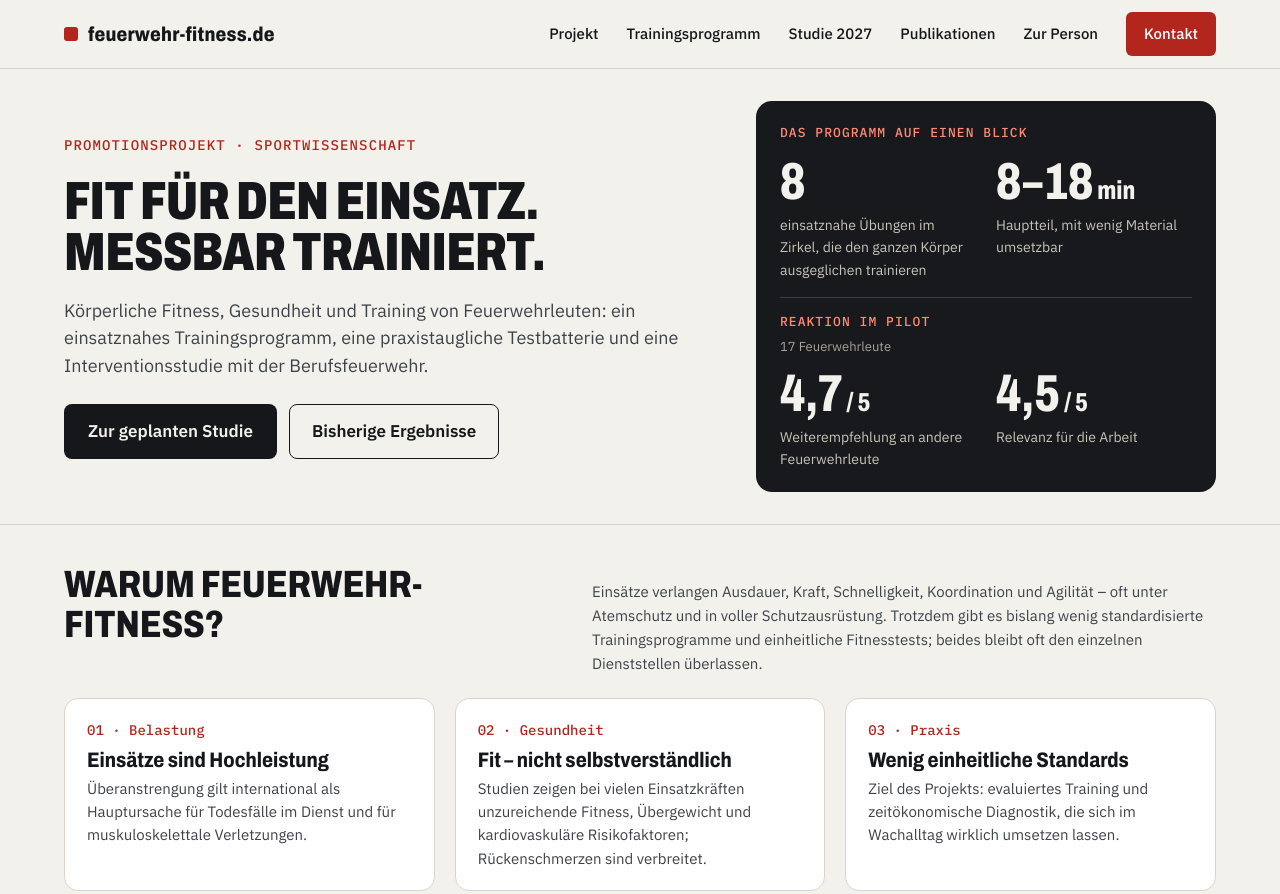
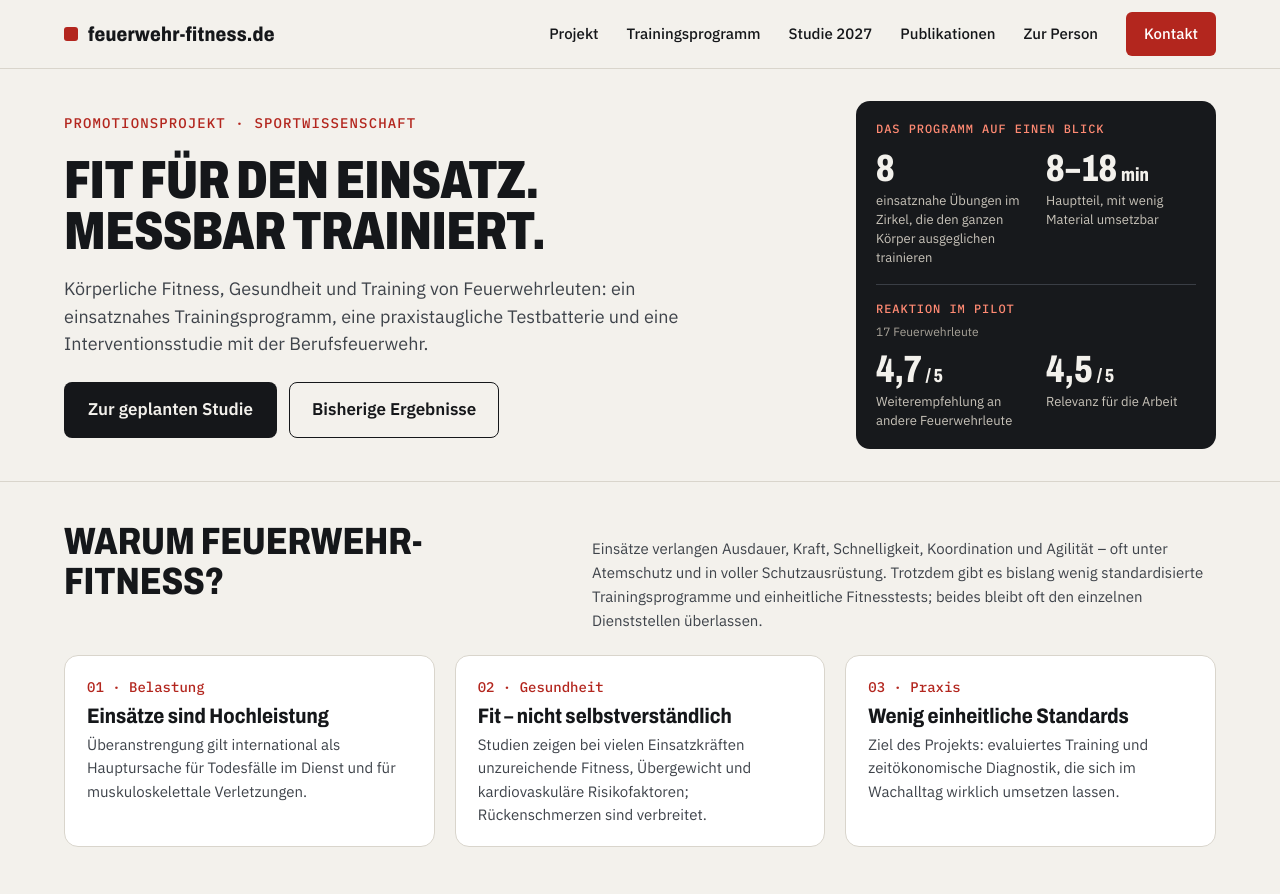
Before and after one commit to Fe2lx-stack/feuerwehr-fitness, a plain HTML site: page index.html in a window 1280 px wide. Shown: the top 894 px of the page. Drawn offline with Linux system fonts and the light colour scheme.

Commit message:
Startkachel insgesamt kleiner
Schmaler (360 px), kleinere Zahlen, Texte und Innenabstände, damit der
dunkle Block weniger dominant wirkt. Nur am Computer.

Co-Authored-By: Claude Opus 5.5 <noreply@anthropic.com>
Claude-Session: https://claude.ai/code/session_01MuYyDM3FBbDc3njENDeAKU

```diff
--- a/index.html
+++ b/index.html
@@ -42,18 +42,18 @@
 <a href="#publikationen" style="display: inline-block; border: 1.5px solid #15171A; color: #15171A; text-decoration: none; font-weight: 600; padding: 12.5px 22px; border-radius: 8px">Bisherige Ergebnisse</a>
 </div>
 </div>
-<div class="s-92d5cf s-7fd512 s-e725d4" style="flex: 1 1 340px; min-width: 0; background: #17191C; color: #F3F1EC; border-radius: 16px; padding: 28px; box-sizing: border-box">
+<div class="hero-card s-92d5cf s-7fd512 s-e725d4" style="flex: 1 1 340px; min-width: 0; background: #17191C; color: #F3F1EC; border-radius: 16px; padding: 28px; box-sizing: border-box">
 <p class="s-791bff" style="margin: 0 0 18px; font-family: 'IBM Plex Mono', monospace; font-size: 13px; letter-spacing: 0.08em; text-transform: uppercase; color: #FF8A73">Das Programm auf einen Blick</p>
 <div class="s-57b8ab" style="display: grid; grid-template-columns: repeat(2, minmax(0, 1fr)); gap: 24px 20px">
-<div style="min-width: 0"><div style="font-family: 'Archivo', sans-serif; font-stretch: 75%; font-weight: 800; font-size: clamp(36px, 10vw, 52px); line-height: 1"><span style="white-space: nowrap">8</span></div><div style="font-size: 14px; color: #C9C4BA; margin-top: 6px">einsatznahe Übungen im Zirkel, die den ganzen Körper ausgeglichen trainieren</div></div>
-<div style="min-width: 0"><div style="font-family: 'Archivo', sans-serif; font-stretch: 75%; font-weight: 800; font-size: clamp(36px, 10vw, 52px); line-height: 1"><span style="white-space: nowrap">8–18</span><span style="font-size: 0.5em; margin-left: 4px; white-space: nowrap">min</span></div><div style="font-size: 14px; color: #C9C4BA; margin-top: 6px">Hauptteil, mit wenig Material umsetzbar</div></div>
+<div style="min-width: 0"><div class="hero-num" style="font-family: 'Archivo', sans-serif; font-stretch: 75%; font-weight: 800; font-size: clamp(36px, 10vw, 52px); line-height: 1"><span style="white-space: nowrap">8</span></div><div class="hero-desc" style="font-size: 14px; color: #C9C4BA; margin-top: 6px">einsatznahe Übungen im Zirkel, die den ganzen Körper ausgeglichen trainieren</div></div>
+<div style="min-width: 0"><div class="hero-num" style="font-family: 'Archivo', sans-serif; font-stretch: 75%; font-weight: 800; font-size: clamp(36px, 10vw, 52px); line-height: 1"><span style="white-space: nowrap">8–18</span><span style="font-size: 0.5em; margin-left: 4px; white-space: nowrap">min</span></div><div class="hero-desc" style="font-size: 14px; color: #C9C4BA; margin-top: 6px">Hauptteil, mit wenig Material umsetzbar</div></div>
 </div>
 <div class="s-885560" style="margin-top: 24px; padding-top: 22px; border-top: 1px solid #3A3E45">
 <p style="margin: 0 0 4px; font-family: 'IBM Plex Mono', monospace; font-size: 13px; letter-spacing: 0.08em; text-transform: uppercase; color: #FF8A73">Reaktion im Pilot</p>
 <p class="s-15e20e" style="margin: 0 0 16px; font-size: 13px; color: #A8A399">17 Feuerwehrleute</p>
 <div class="s-57b8ab" style="display: grid; grid-template-columns: repeat(2, minmax(0, 1fr)); gap: 24px 20px">
-<div style="min-width: 0"><div style="font-family: 'Archivo', sans-serif; font-stretch: 75%; font-weight: 800; font-size: clamp(36px, 10vw, 52px); line-height: 1"><span style="white-space: nowrap">4,7</span><span style="font-size: 0.5em; margin-left: 4px; white-space: nowrap">/ 5</span></div><div style="font-size: 14px; color: #C9C4BA; margin-top: 6px">Weiterempfehlung an andere Feuerwehrleute</div></div>
-<div style="min-width: 0"><div style="font-family: 'Archivo', sans-serif; font-stretch: 75%; font-weight: 800; font-size: clamp(36px, 10vw, 52px); line-height: 1"><span style="white-space: nowrap">4,5</span><span style="font-size: 0.5em; margin-left: 4px; white-space: nowrap">/ 5</span></div><div style="font-size: 14px; color: #C9C4BA; margin-top: 6px">Relevanz für die Arbeit</div></div>
+<div style="min-width: 0"><div class="hero-num" style="font-family: 'Archivo', sans-serif; font-stretch: 75%; font-weight: 800; font-size: clamp(36px, 10vw, 52px); line-height: 1"><span style="white-space: nowrap">4,7</span><span style="font-size: 0.5em; margin-left: 4px; white-space: nowrap">/ 5</span></div><div class="hero-desc" style="font-size: 14px; color: #C9C4BA; margin-top: 6px">Weiterempfehlung an andere Feuerwehrleute</div></div>
+<div style="min-width: 0"><div class="hero-num" style="font-family: 'Archivo', sans-serif; font-stretch: 75%; font-weight: 800; font-size: clamp(36px, 10vw, 52px); line-height: 1"><span style="white-space: nowrap">4,5</span><span style="font-size: 0.5em; margin-left: 4px; white-space: nowrap">/ 5</span></div><div class="hero-desc" style="font-size: 14px; color: #C9C4BA; margin-top: 6px">Relevanz für die Arbeit</div></div>
 </div>
 </div>
 </div>
```
Also changed, not shown: assets/css/style.css (+1 -1 lines).
